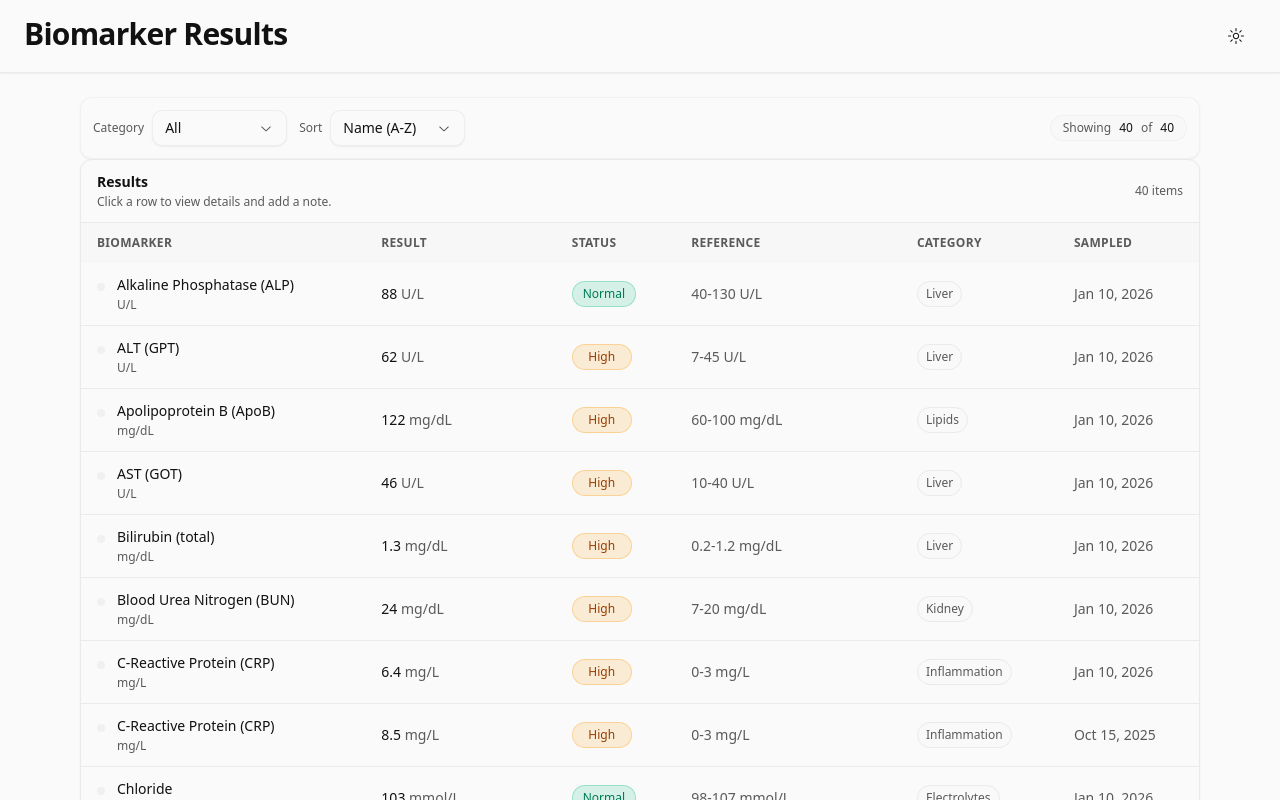
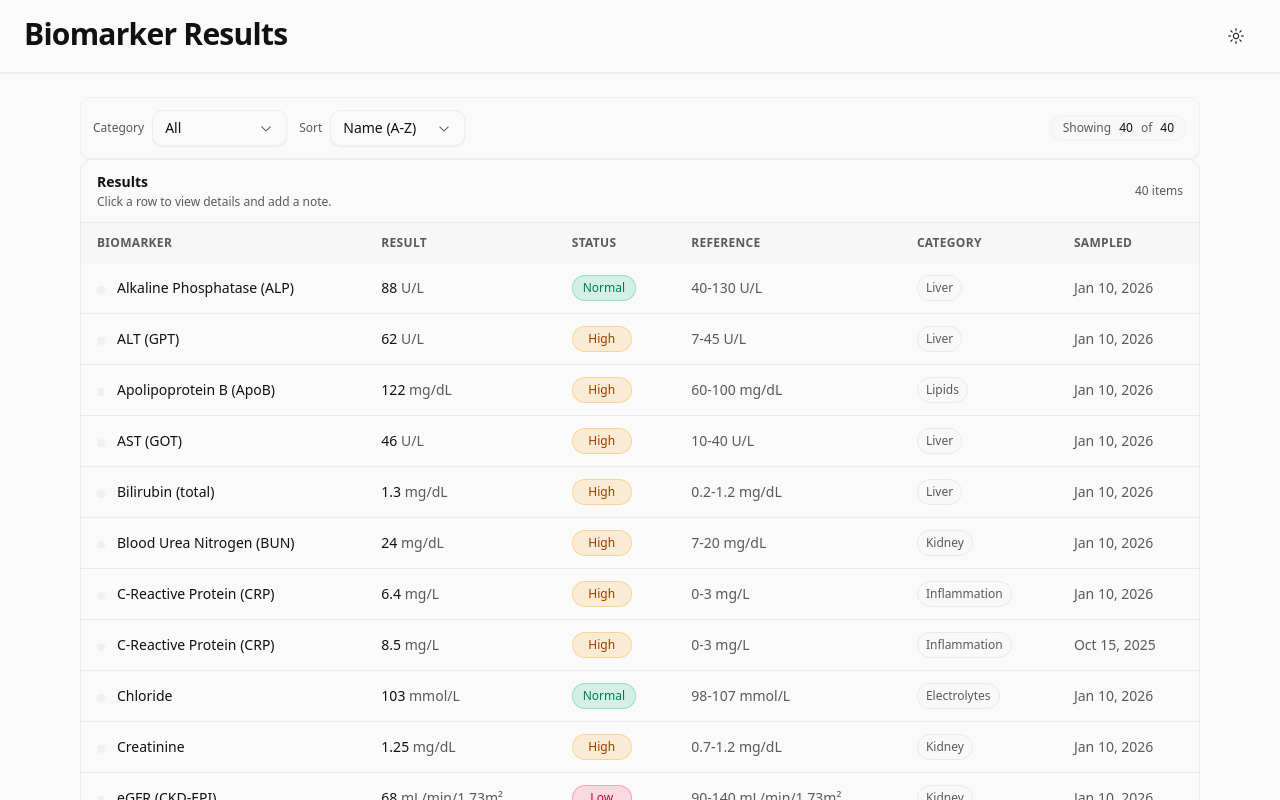
Before and after one commit to cmv161/aescolab-assignment, a React (Vite) app: page / in a window 1280 px wide. Shown: the top 800 px of the page. Built offline with nearby package versions, Linux system fonts and the light colour scheme.

Commit message:
fix: remove unit under biomarker

```diff
--- a/src/components/ResultsTable.tsx
+++ b/src/components/ResultsTable.tsx
@@ -27,7 +27,6 @@ const columns: Column[] = [
         <span className="mt-2 inline-block h-2 w-2 shrink-0 rounded-full bg-border/60 group-hover:bg-border" />
         <div className="min-w-0">
           <div className="truncate font-medium text-fg">{row.biomarker.name}</div>
-          <div className="mt-0.5 truncate text-xs text-muted">{row.biomarker.standardUnit}</div>
         </div>
       </div>
     ),
```
